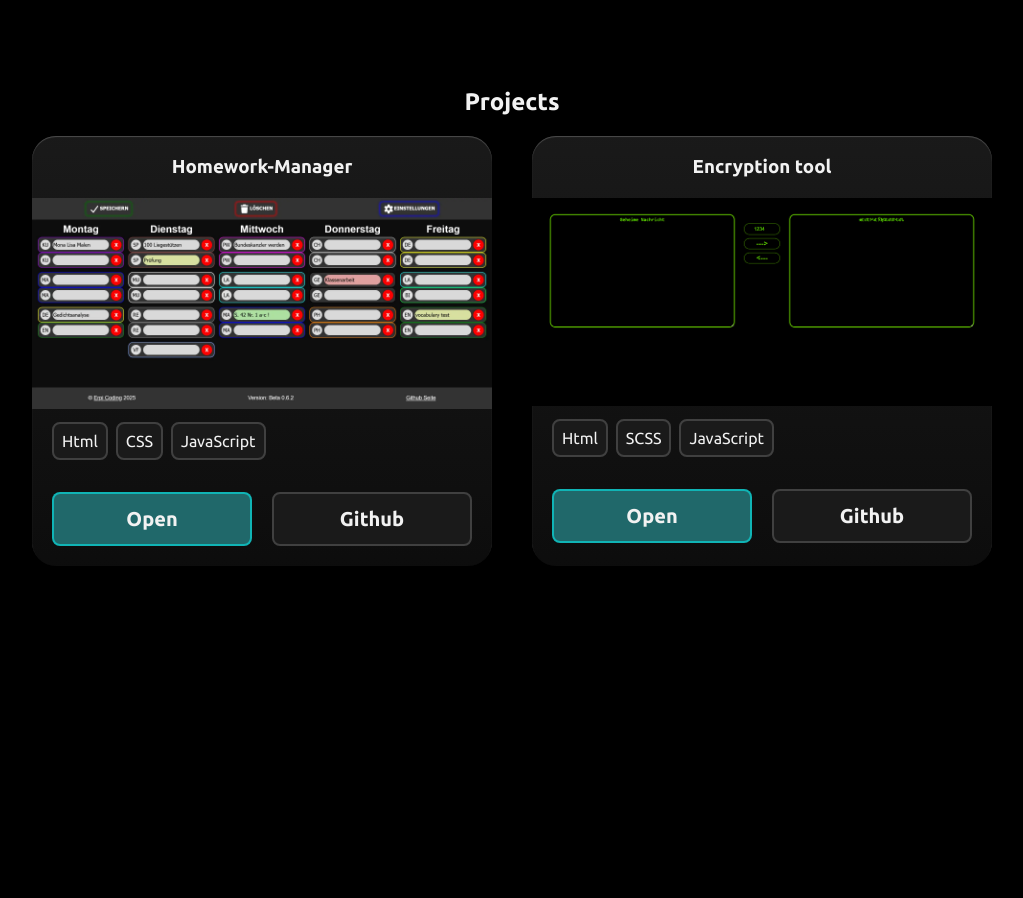
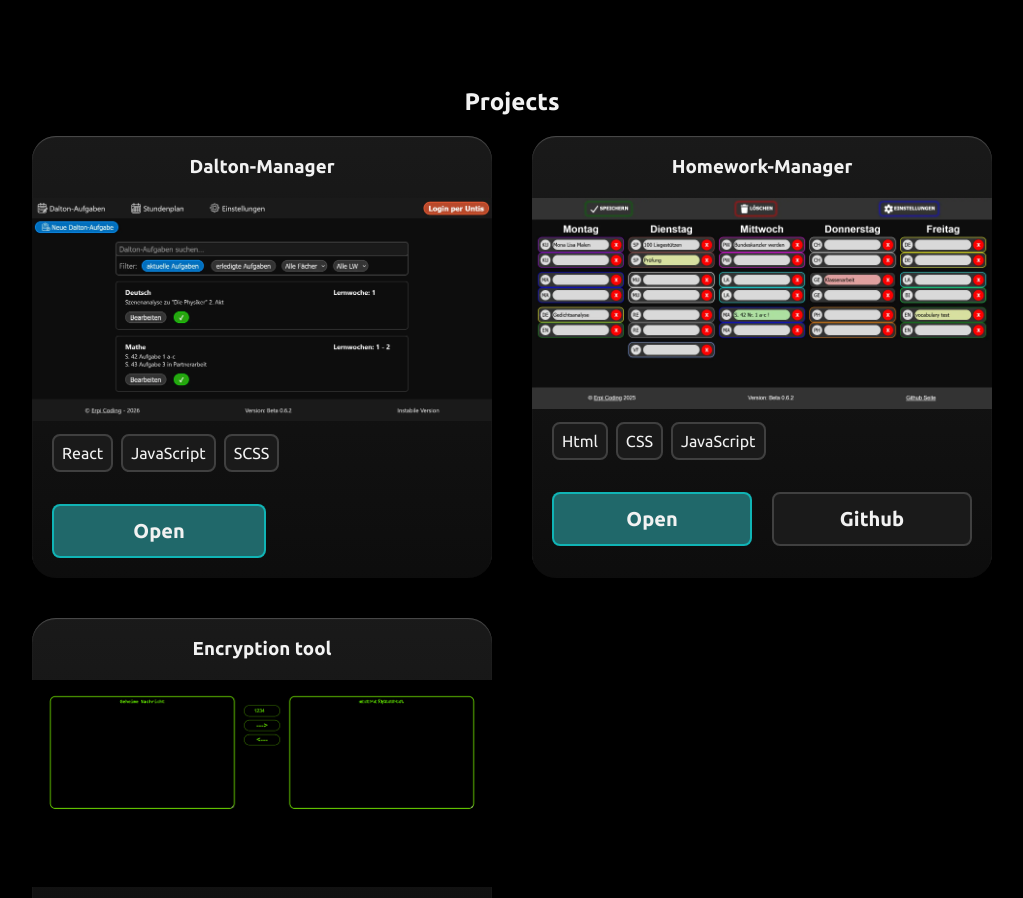
Before and after one commit to erpicoding/erpicoding-website, a React (Vite) app: page / in a window 1280 px wide. Shown: the part 1380-2278 px from the top of the page, without its empty margins (128-1151 px from the left). Before the commit the page ends 1966 px from the top, so only its background shows below. Built offline with nearby package versions, Linux system fonts and the light colour scheme.

Commit message:
add dalton-manager project

```diff
--- a/src/ProjectItem.jsx
+++ b/src/ProjectItem.jsx
@@ -7,13 +7,17 @@ function ProjectItem(props) {
       <h3>{props.name}</h3>
       <img width="100%" src={props.img} />
       <p>{stackList}</p>
-      <div class="links">
+      <div className="links">
         <a target="_blank" href={props.linkOpen}>
           Open
         </a>
-        <a className="github" href={props.linkGH}>
-          Github
-        </a>
+        {props.GH === true ? (
+          <a className="github" href={props.linkGH}>
+            Github
+          </a>
+        ) : (
+          <></>
+        )}
       </div>
     </div>
   );
--- a/src/Projects.jsx
+++ b/src/Projects.jsx
@@ -1,3 +1,4 @@
+import imgDalton from "./assets/dalton.webp";
 import imgHA from "./assets/hausaufgaben-manager.webp";
 import imgEncryptor from "./assets/smg.png";
 
@@ -9,10 +10,18 @@ function Projects() {
       <h2>Projects</h2>
       <div className="projektContainer">
         <ProjectItem
+          name="Dalton-Manager"
+          img={imgDalton}
+          stack={["React", "JavaScript", "SCSS"]}
+          linkOpen="https://dalton.erpicoding.de/"
+          GH={false}
+        />
+        <ProjectItem
           name="Homework-Manager"
           img={imgHA}
           stack={["Html", "CSS", "JavaScript"]}
           linkOpen="https://erpicoding.de/ha"
+          GH={true}
           linkGH="https://github.com/erpicoding/Hausaufgaben-Manager"
         />
         <ProjectItem
@@ -20,6 +29,7 @@ function Projects() {
           img={imgEncryptor}
           stack={["Html", "SCSS", "JavaScript"]}
           linkOpen="https://erpicoding.de/smg"
+          GH={true}
           linkGH="https://github.com/erpicoding/secret-message-generator/"
         />
       </div>
```
Also changed, not shown: src/assets/dalton.webp (added).
